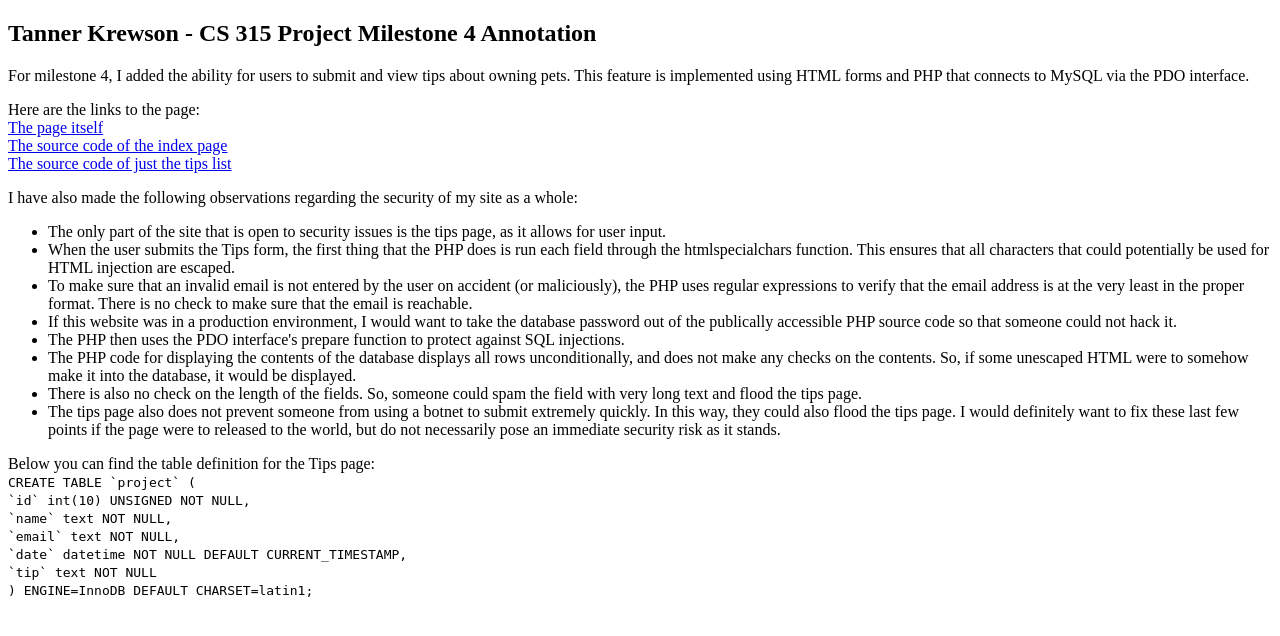
After one commit to tannerkrewson/cs315-website-project, a PHP site: page /annotations/m4.html in a window 1280 px wide. The commit adds this page. Shown: the top 636 px of the page. Run offline with PHP 8.4, Linux system fonts and the light colour scheme.

Commit message:
Added submitable tips for milestone 4

```diff
--- /dev/null
+++ b/project/annotations/m4.html
@@ -0,0 +1,85 @@
+<!DOCTYPE html>
+<html lang="en">
+	<head>
+		<meta charset="utf-8">
+		<title>Tanner Krewson - CS 315 Project Milestone 4 Annotation</title>
+	</head>
+	<body>
+		<h2>Tanner Krewson - CS 315 Project Milestone 4 Annotation</h2>
+		<p>
+			For milestone 4, I added the ability for users to submit and view
+			tips about owning pets. This feature is implemented using HTML
+			forms and PHP that connects to MySQL via the PDO interface.
+		</p>
+		<p>
+			Here are the links to the page:<br>
+			<a href="../tips/">The page itself</a><br>
+			<a href="../tips/index.phps">The source code of the index page</a><br>
+			<a href="../tips/tip-list.phps">The source code of just the tips list</a>
+		</p>
+		<p>
+			I have also made the following observations regarding the security
+			of my site as a whole:
+			<ul>
+				<li>
+					The only part of the site that is open to security issues
+					is the tips page, as it allows for user input.
+				</li>
+				<li>
+					When the user submits the Tips form, the first thing that
+					the PHP does is run each field through the htmlspecialchars
+					function. This ensures that all characters that could
+					potentially be used for HTML injection are escaped.
+				</li>
+				<li>
+					To make sure that an invalid email is not entered by the
+					user on accident (or maliciously), the PHP uses regular
+					expressions to verify that the email address is at the very
+					least in the proper format. There is no check to make sure
+					that the email is reachable.
+				</li>
+				<li>
+					If this website was in a production environment, I would
+					want to take the database password out of the publically
+					accessible PHP source code so that someone could not hack
+					it.
+				</li>
+				<li>
+					The PHP then uses the PDO interface's prepare function to
+					protect against SQL injections.
+				</li>
+				<li>
+					The PHP code for displaying the contents of the database
+					displays all rows unconditionally, and does not make any
+					checks on the contents. So, if some unescaped HTML were to
+					somehow make it into the database, it would be displayed.
+				</li>
+				<li>
+					There is also no check on the length of the fields. So,
+					someone could spam the field with very long text and flood
+					the tips page.
+				</li>
+				<li>
+					The tips page also does not prevent someone from using a
+					botnet to submit extremely quickly. In this way, they could
+					also flood the tips page.  I would definitely want to fix
+					these last few points if the page were to released to the
+					world, but do not necessarily pose an immediate security
+					risk as it stands.
+				</li>
+			</ul>
+		</p>
+		<p>
+			Below you can find the table definition for the Tips page:<br>
+			<code>
+				CREATE TABLE `project` (<br>
+				  `id` int(10) UNSIGNED NOT NULL,<br>
+				  `name` text NOT NULL,<br>
+				  `email` text NOT NULL,<br>
+				  `date` datetime NOT NULL DEFAULT CURRENT_TIMESTAMP,<br>
+				  `tip` text NOT NULL<br>
+				) ENGINE=InnoDB DEFAULT CHARSET=latin1;<br>
+			</code>
+		</p>
+	</body>
+</html>
```
Also changed, not shown: project/tips/index.php (+37 -1 lines), project/tips/tip-list.php (added, +44 -0 lines), 2 other files.
